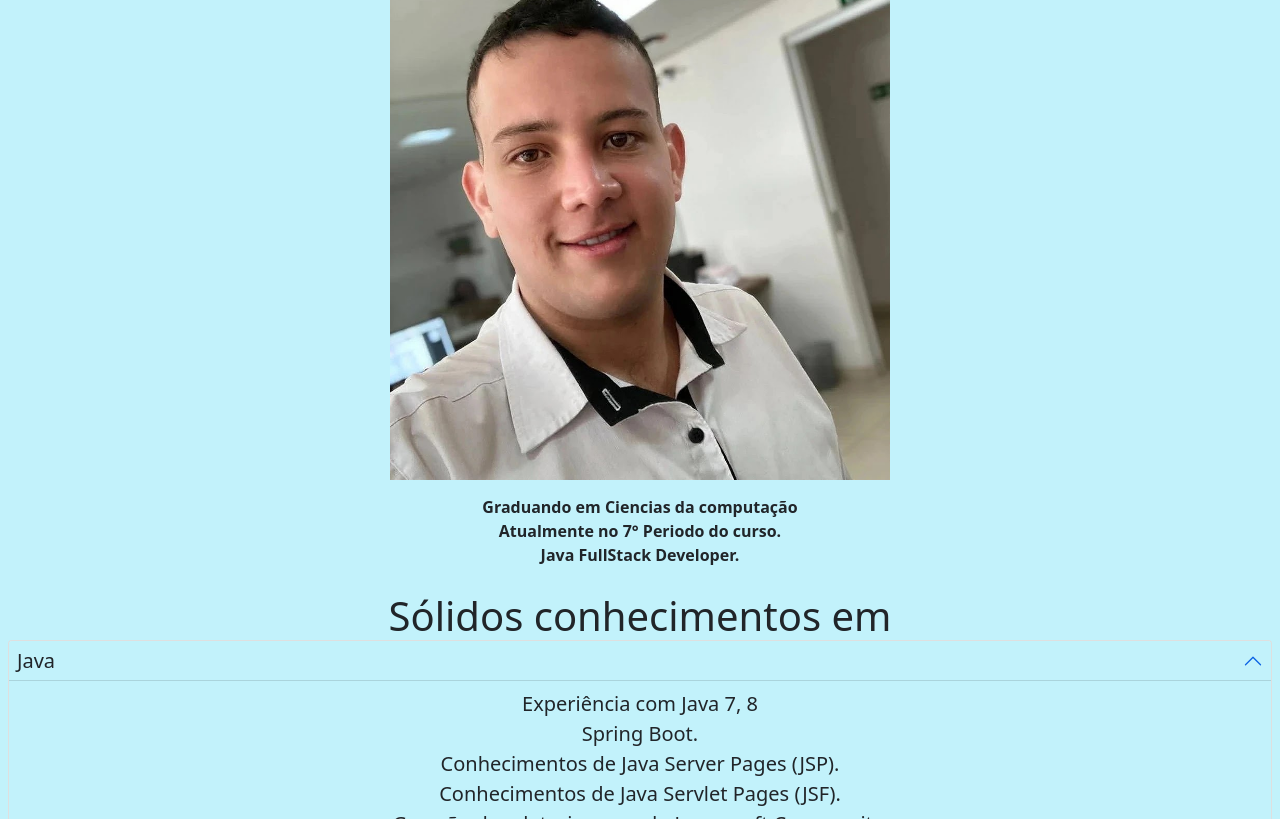
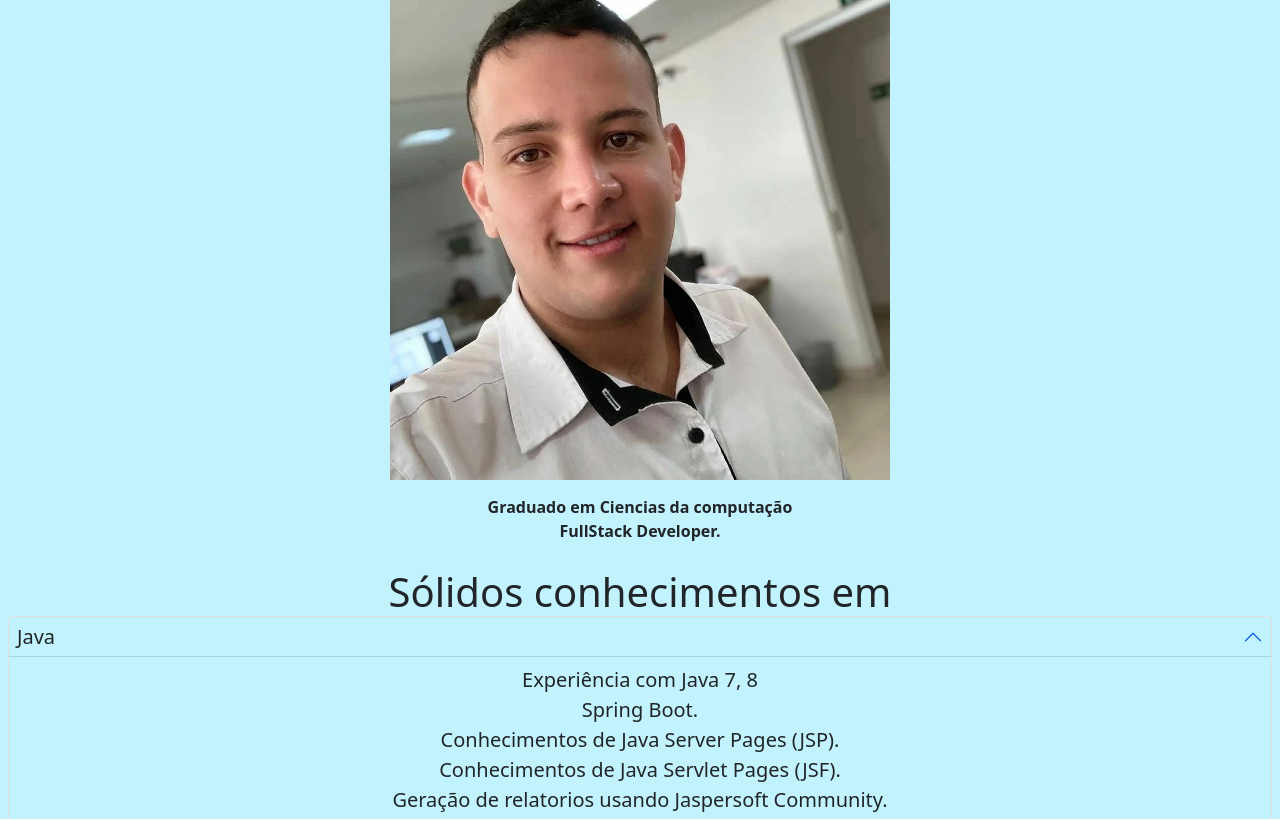
Before and after one commit to Italo-Castro/Portfolio, a plain HTML site: page index.html in a window 1280 px wide. Shown: the part 281-1100 px from the top of the page. Drawn offline with nearby package versions, Linux system fonts and the light colour scheme.

Commit message:
fix informações

```diff
--- a/index.html
+++ b/index.html
@@ -144,9 +144,8 @@
 
         <div class="textoPrincipal">
         <strong> <p>
-               Graduando em Ciencias da computação <br>
-               Atualmente  no 7° Periodo do curso. <br>
-               Java FullStack Developer.
+               Graduado em Ciencias da computação <br>
+               FullStack Developer.
          </strong> </p>
         </div>
     </div>
```
